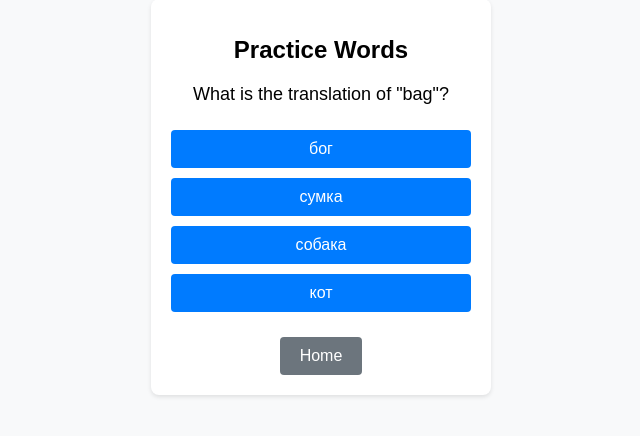
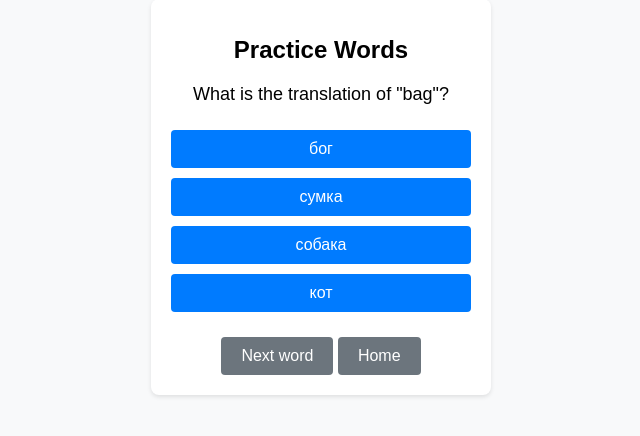
Before and after one commit to kuzantiv/kuzantiv_eng, a Django app: page /words/words/practice/ in a window 1280 px wide. Shown: the part 203-639 px from the top of the page, without its empty margins (319-959 px from the left). Run offline with Django 5.2, Linux system fonts and the light colour scheme; data comes from the database, SQL or seed files in the repository; both versions use the stored data as it was after the commit.

Commit message:
проверка правильности слов
разработан тестовый функционал, для проверки правильно ли было выбрано слово

```diff
--- a/words/templates/words/practice_words.html
+++ b/words/templates/words/practice_words.html
@@ -4,7 +4,7 @@
 <html>
 <head>
     <title>Practice Words</title>
-    <link rel="stylesheet" type="text/css" href="{% static 'words/styles_for_practice_words.css' %}">
+    <link rel="stylesheet" type="text/css" href="{% static 'words/styles_for_practice_words.css' %}?{% now 'U' %}">
 </head>
 <body>
 <div class="container">
@@ -13,9 +13,16 @@
     <form method="post" action="{% url 'practice_words' %}">
         {% csrf_token %}
         {% for translation in translations %}
-        <button type="submit" name="translation" value="{{ translation }}">{{ translation }}</button>
+        {% if status is not None and status is True and translation == chosen_word %}
+        <button class="correct" type="submit" name="translation" value="{{word}} {{ translation }}">{{ translation }}</button>
+        {% elif status is not None and status is False and translation == chosen_word %}
+        <button class="wrong" type="submit" name="translation" value="{{word}} {{ translation }}">{{ translation }}</button>
+        {% else %}
+        <button type="submit" name="translation" value="{{word}} {{ translation }}">{{ translation }}</button>
+        {% endif %}
         {% endfor %}
     </form>
+    <a href="{% url 'practice_words' %}">Next word</a>
     <a href="{% url 'home' %}">Home</a>
 </div>
 </body>
--- a/words/views.py
+++ b/words/views.py
@@ -1,3 +1,4 @@
+import json
 import random
 
 from django.contrib.auth.decorators import login_required
@@ -6,24 +7,45 @@ from django.shortcuts import render, redirect, get_object_or_404
 from .forms import WordForm
 from .models import Word, LearnedWord
 
+context = {
+    'word': "",
+    'translations': [],
+    'chosen_word': None,
+    'status': None
+}
 
 def home(request):
     return render(request, 'words/home.html')
 
 
 def practice_words(request):
+    global context
     words = Word.objects.all()
-    if words.exists():
-        word = random.choice(words)
-        translations = list(words.exclude(id=word.id).values_list('translation', flat=True))
-        translations = random.sample(translations, min(3, len(translations)))  # Ensure we get 3 wrong translations
-        translations.append(word.translation)
-        random.shuffle(translations)
-        context = {
-            'word': word,
-            'translations': translations
-        }
-        return render(request, 'words/practice_words.html', context)
+
+    if request.method == "POST":
+        control_word, chosen_word = request.POST.get("translation").split()
+        word_obj = Word.objects.filter(translation=chosen_word)
+        context['chosen_word'] = chosen_word
+        if str(word_obj[0]) == control_word:
+            context['status'] = True
+            return render(request, 'words/practice_words.html', context)
+        else:
+            context['status'] = False
+            return render(request, 'words/practice_words.html', context)
+
+    if request.method == "GET":
+        if words.exists():
+            word = random.choice(words)
+            translations = list(words.exclude(id=word.id).values_list('translation', flat=True))
+            translations = random.sample(translations, min(3, len(translations)))  # Ensure we get 3 wrong translations
+            translations.append(word.translation)
+            random.shuffle(translations)
+            context['status'] = None
+            context['chosen_word'] = None
+            context['word'] = word
+            context['translations'] = translations
+            return render(request, 'words/practice_words.html', context)
+
     else:
         return render(request, 'words/no_words.html')  # Handle case with no words
 
```
Also changed, not shown: words/static/words/styles_for_practice_words.css (+26 -0 lines), db.sqlite3.
